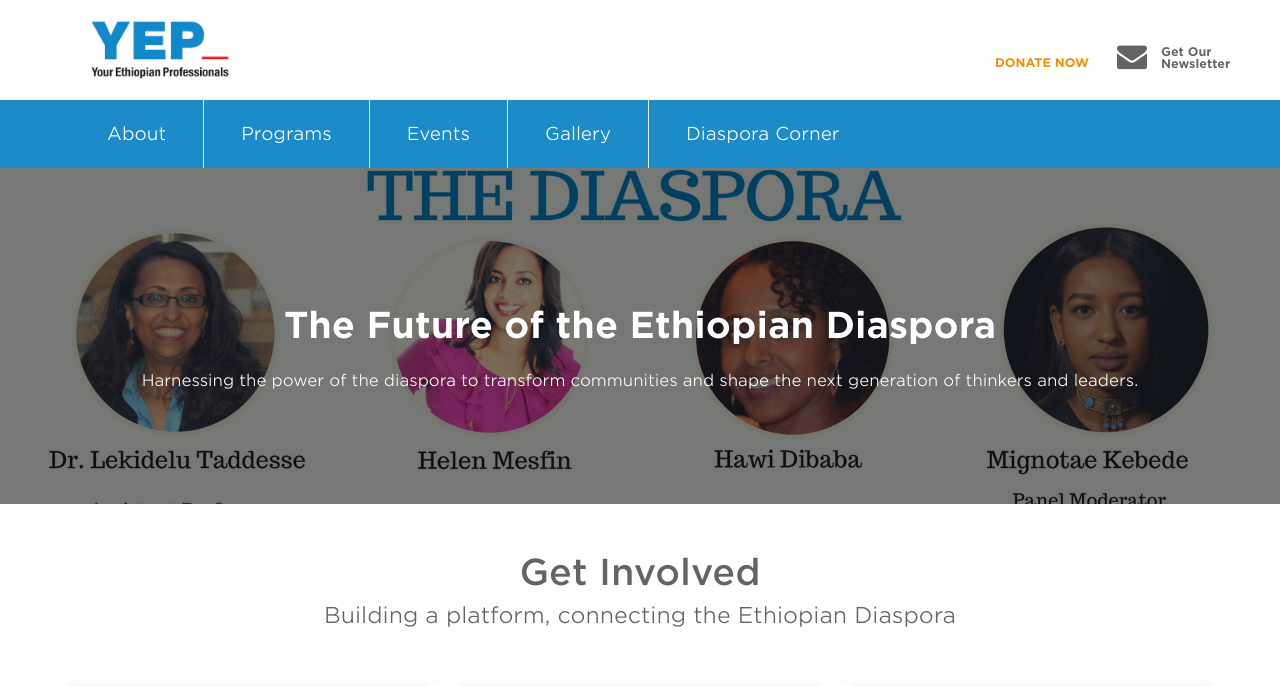
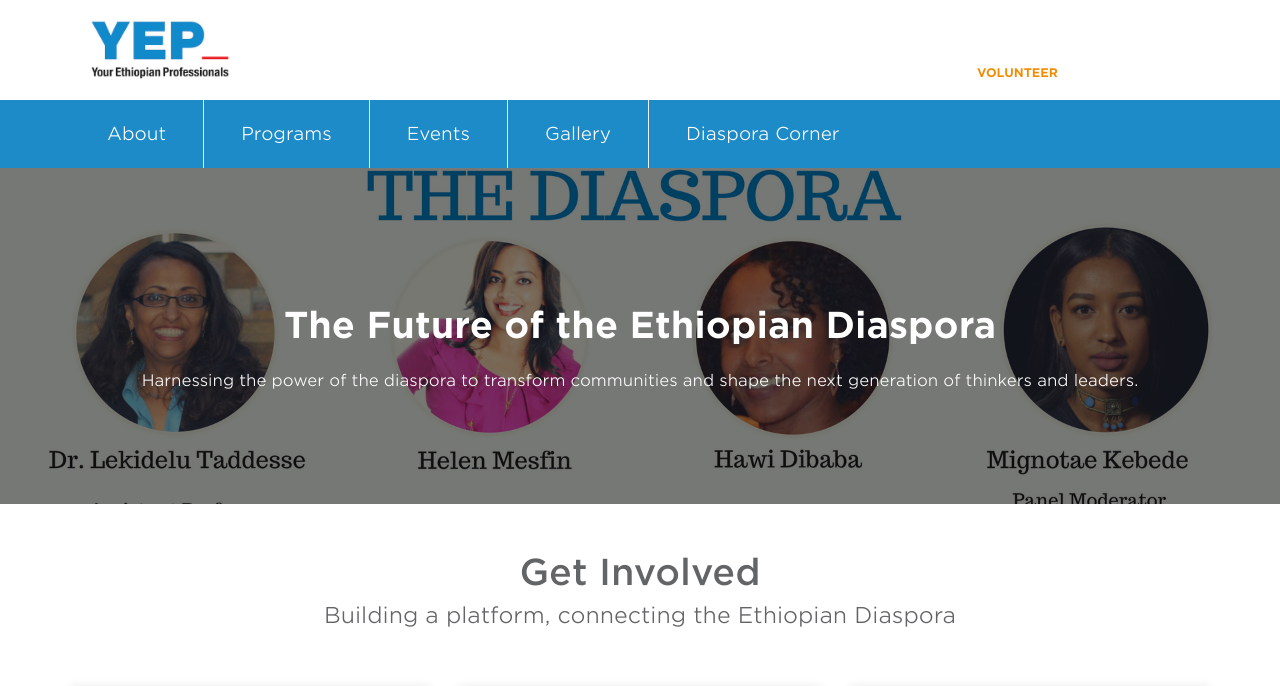
Before and after one commit to YEPNetwork/yepnetwork.github.io, a Jekyll site: the page built from index.html, in a window 1280 px wide. Shown: the top 686 px of the page. Built offline with Jekyll 4.4.1, drawn with Linux system fonts in a browser that asks for light colours; nearby versions of some CDN libraries; comment, search, counter and statistics services are not loaded.

Commit message:
Update sitehead.html

```diff
--- a/_includes/sitehead.html
+++ b/_includes/sitehead.html
@@ -14,16 +14,18 @@
       <div class="supernav">
         <ul class="nav" role="navigation">
           <li class="donate">
-            <a href="/donate" class="has-mp-click" data-event-label="Click Donate Button in Header">Donate Now</a>
+            <a href="/donate" class="has-mp-click" data-event-label="Click Donate Button in Header">Volunteer</a>
           </li>
         </ul>
-        <ul class="socmed">
-          <li class="newsletter">
-            <a href="/subscribe" class="sprite has-mp-click" data-event-label="Email Sign Up Button in Header" alt="{{ site.title }} Newsletter image">
-              <i class="fa fa-envelope"></i>
-              <span>Get Our
-            <br>Newsletter</span>
-            </a>
+        <ul class="supernav">
+        <ul class="nav" role="navigation">
+          <li class="donate">
+            <a href="/donate" class="has-mp-click" data-event-label="Click Donate Button in Header">Become a Member</a>
+          </li>
+          <ul class="supernav">
+        <ul class="nav" role="navigation">
+          <li class="donate">
+            <a href="/donate" class="has-mp-click" data-event-label="Click Donate Button in Header">Donate</a>
           </li>
         </ul>
       </div>
```
